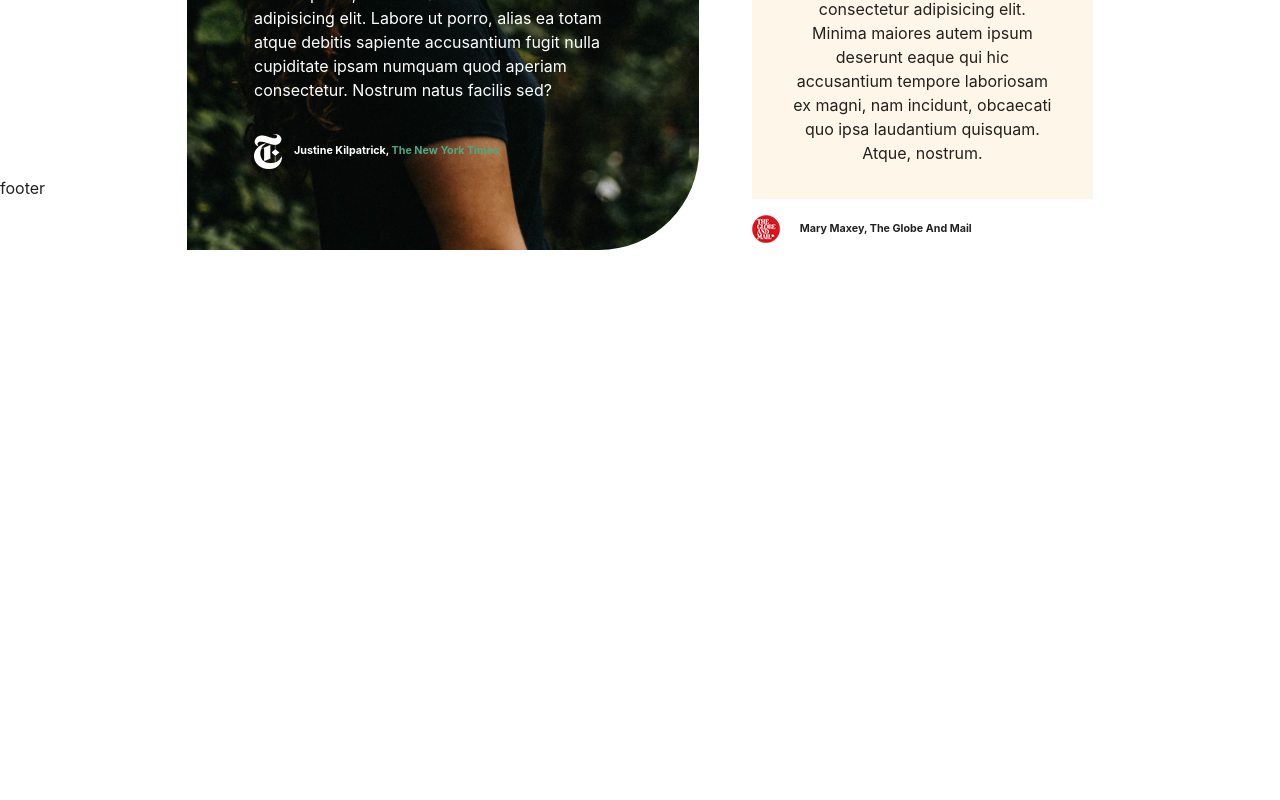
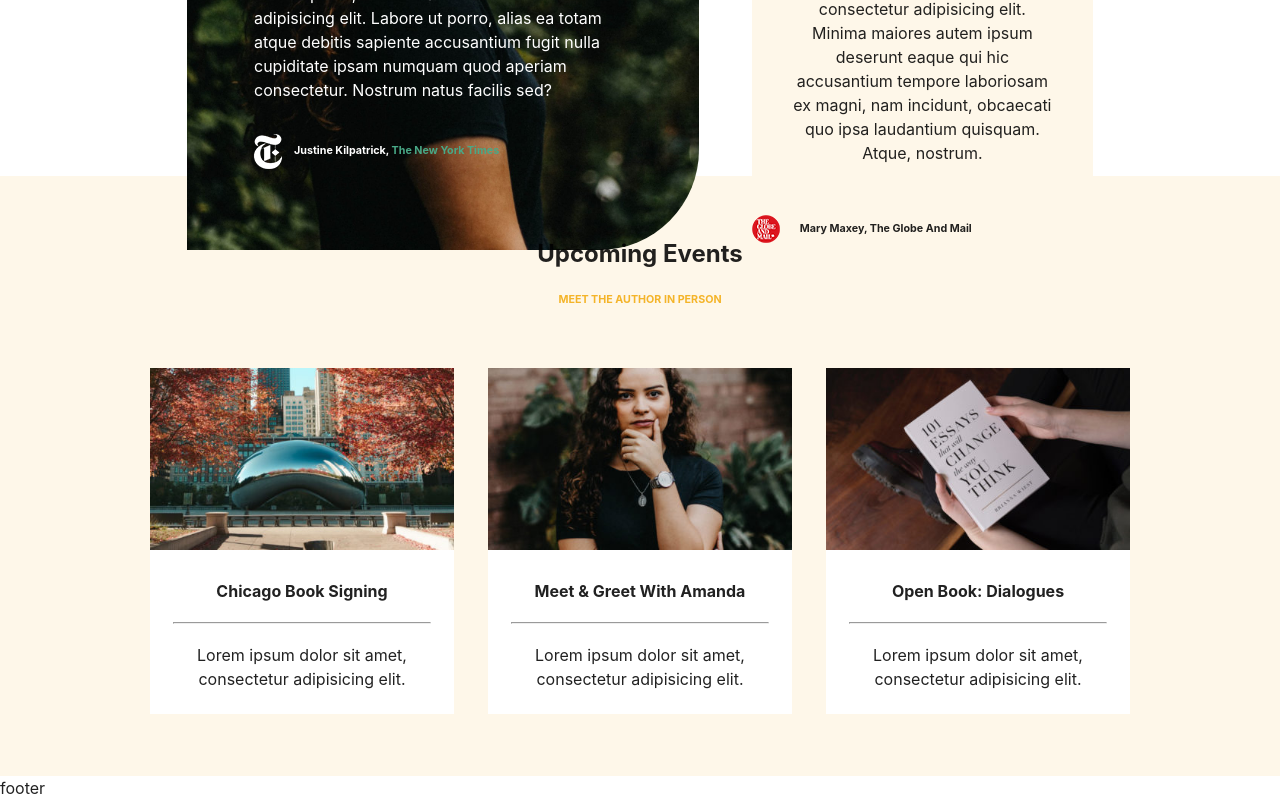
Before and after one commit to AlexandruConstantinBurlacu/proj-html-vuejs, a Vue app: page / in a window 1280 px wide. Shown: the part 2100-2900 px from the top of the page. Before the commit the page ends 2350 px from the top, so only its background shows below. Built offline with nearby package versions, Linux system fonts and the light colour scheme.

Commit message:
inserimento sezione upcoming events

```diff
--- a/src/components/AppHeader.vue
+++ b/src/components/AppHeader.vue
@@ -200,7 +200,7 @@
                 img {
                     flex: 50%;
                     height: 137px;
-                    width: 167px;
+                    width: auto;
                 }
 
                 .lbRelease {
--- a/src/components/AppMain.vue
+++ b/src/components/AppMain.vue
@@ -102,6 +102,56 @@
       <div class="source_2">
         <img src="../assets/images/globe-xsmall.png" alt="Logo The Globe And Mail">
         <h6>Mary Maxey, The Globe And Mail</h6>
+      </div>
+    </div>
+  </div>
+
+  <div class="upcomingEvents">
+    <h2>
+      Upcoming Events
+    </h2>
+    <h6>
+      meet the author in person
+    </h6>
+    <div class="meeting">
+      <div class="square">
+        <img src="../assets/images/event-05-400x240.jpg" alt="Event 1">
+        <div class="infoEvents">
+          <h4>
+          Chicago Book Signing
+          </h4>
+          <hr>
+          <p>
+            Lorem ipsum dolor sit amet, consectetur adipisicing elit.
+          </p>
+        </div>
+
+      </div>
+      <div class="square">
+        <img src="../assets/images/event-04-400x240.jpg" alt="Event 2">
+        <div class="infoEvents">
+          <h4>
+          Meet & Greet With Amanda
+          </h4>
+          <hr>
+          <p>
+            Lorem ipsum dolor sit amet, consectetur adipisicing elit.
+          </p>
+        </div>
+
+      </div>
+      <div class="square">
+        <img src="../assets/images/event-07-400x240.jpg" alt="Event 3">
+        <div class="infoEvents">
+          <h4>
+          Open Book: Dialogues
+          </h4>
+          <hr>
+          <p>
+            Lorem ipsum dolor sit amet, consectetur adipisicing elit.
+          </p>
+        </div>
+
       </div>
     </div>
   </div>
@@ -308,6 +358,60 @@
     }
   }
 
+  .upcomingEvents {
+    display: flex;
+    flex-direction: column;
+    align-items: center;
+    background-color: #fef7e9;
+
+    h2 {
+      margin-top: 60px;
+      margin-bottom: 20px;
+    }
+
+    h6 {
+      color: #f4b429;
+      text-transform: uppercase;
+    }
+
+    .meeting {
+      display: flex;
+      flex-direction: row;
+      gap: 34px;
+
+      .square {
+        margin-top: 60px;
+        margin-bottom: 62px;
+        background-color: white;
+        max-width: 304px;
+        height: auto;
+
+        img {
+          width: 100%;
+          height: auto;
+        }
+
+        .infoEvents {
+          display: flex;
+          flex-direction: column;
+          align-items: center;
+          padding: 23px;
+
+          hr {
+            width: 100%;
+            margin-top: 19px;
+            margin-bottom: 19px;
+          }
+
+          p {
+            text-align: center;
+          }
+        }
+
+      }
+    }
+  }
+
 
 
 </style>
```
